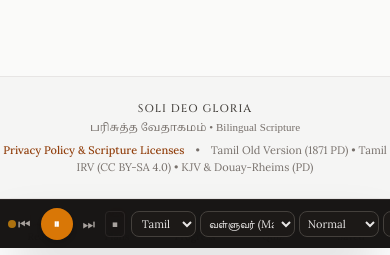
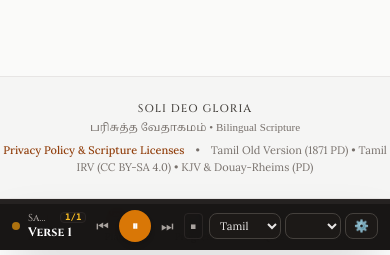
Before and after one commit to Elroi-thecreator/bibleweb, a Python web app: template templates/reader.html in a window 390 px wide. Shown: the part 589-844 px from the top of the page. Run offline with Jinja, Linux system fonts and the light colour scheme; the template is opened without the code that fills it: most values are stand-ins (such as "Sample title", 1, 10 or a date in 2020); some libraries are stand-ins or nearby versions.

Commit message:
fix(audio): centralize voice change in settings and add mobile audio progress tracking
- Centralize neural voice selection exclusively in the Settings modal, removing audio-voice-select from the reader dock
- Add a direct Voice & Audio Settings button (⚙️) to the audio player dock
- Add real-time audio progress bar with interactive seek across reader dock and read-along mobile bar
- Add prominent verse progress counter (e.g. 1/51 in reader, 1/28 in read-along) and time elapsed display on mobile
- Implement updateAudioProgressUI with timeupdate and loadedmetadata listeners in audio_player.js
- Update end-to-end flow test suite in scripts/test_audio_flow_e2e.py
- Synchronize knowledge base specification in PROD-AUDIO-001.yaml to v1.8.0

```diff
--- a/static/js/audio_player.js
+++ b/static/js/audio_player.js
@@ -49,6 +49,35 @@ class BibleContinuousAudio {
                 }, 1000);
             }
         });
+
+        this.audio.addEventListener('timeupdate', () => {
+            this.updateAudioProgressUI();
+        });
+
+        this.audio.addEventListener('loadedmetadata', () => {
+            this.updateAudioProgressUI();
+        });
+    }
+
+    updateAudioProgressUI() {
+        const cur = this.audio.currentTime || 0;
+        const dur = this.audio.duration || 0;
+        const pct = dur > 0 ? Math.min(100, Math.max(0, (cur / dur) * 100)) : 0;
+
+        const progressBar = document.getElementById('audio-progress-bar');
+        if (progressBar) {
+            progressBar.style.width = `${pct}%`;
+        }
+
+        const timeLabel = document.getElementById('audio-time-label');
+        if (timeLabel) {
+            const formatTime = (sec) => {
+                const m = Math.floor(sec / 60);
+                const s = Math.floor(sec % 60);
+                return `${m}:${s < 10 ? '0' : ''}${s}`;
+            };
+            timeLabel.innerText = `${formatTime(cur)} / ${formatTime(dur)}`;
+        }
     }
 
     getVerseCacheKey(index) {
@@ -180,6 +209,24 @@ class BibleContinuousAudio {
         }
 
         this.syncDockVoiceOptions();
+
+        // Update progress counter in dock (e.g. 1/51)
+        const pCount = document.getElementById('audio-progress-count');
+        if (pCount && this.verses.length > 0) {
+            pCount.innerText = `1/${this.verses.length}`;
+        }
+
+        // Attach interactive seek listener to audio progress track
+        const track = document.getElementById('audio-progress-track');
+        if (track && !track._hasSeekListener) {
+            track._hasSeekListener = true;
+            track.addEventListener('click', (e) => {
+                if (!this.audio || !this.audio.duration) return;
+                const rect = track.getBoundingClientRect();
+                const pos = Math.max(0, Math.min(1, (e.clientX - rect.left) / rect.width));
+                this.audio.currentTime = pos * this.audio.duration;
+            });
+        }
     }
 
     async ensureVerseAudioDownloaded(index) {
@@ -442,6 +489,14 @@ class BibleContinuousAudio {
 
         const label = document.getElementById('audio-verse-label');
         if (label) label.innerText = `Verse ${v.verseDisplay || v.verse}`;
+
+        const progressCount = document.getElementById('audio-progress-count');
+        if (progressCount) {
+            progressCount.innerText = `${this.currentIndex + 1}/${this.verses.length}`;
+        }
+
+        const pBar = document.getElementById('audio-progress-bar');
+        if (pBar) pBar.style.width = '0%';
     }
 
     pause() {
@@ -498,6 +553,10 @@ class BibleContinuousAudio {
             el.classList.remove('ring-2', 'ring-amber-500', 'bg-amber-50/70', 'dark:bg-amber-950/40');
         });
         this.setPlayPauseIcon(false);
+        const pBar = document.getElementById('audio-progress-bar');
+        if (pBar) pBar.style.width = '0%';
+        const timeLabel = document.getElementById('audio-time-label');
+        if (timeLabel) timeLabel.innerText = '0:00 / 0:00';
         this.hideDock();
     }
 
--- a/templates/reader.html
+++ b/templates/reader.html
@@ -268,18 +268,32 @@
     </div>
 </div>
 
-<!-- Persistent Audio Dock -->
-<div id="audio-dock" class="fixed bottom-14 sm:bottom-0 inset-x-0 bg-stone-950/95 backdrop-blur-md text-stone-100 p-2 sm:p-3 sm:px-8 border-t border-stone-800 shadow-2xl z-50 transform translate-y-full transition-transform duration-300 ease-in-out">
-    <div class="max-w-4xl mx-auto flex items-center justify-between gap-1.5 sm:gap-3">
-        <div class="flex items-center space-x-2 sm:space-x-2.5 min-w-0">
+<!-- Persistent Audio Dock with Real-Time Progress -->
+<div id="audio-dock" class="fixed bottom-14 sm:bottom-0 inset-x-0 bg-stone-950/95 backdrop-blur-md text-stone-100 px-3 py-2 sm:py-2.5 sm:px-8 border-t border-stone-800 shadow-2xl z-50 transform translate-y-full transition-transform duration-300 ease-in-out">
+    <!-- Real-time Audio Playback Progress Bar (Interactive Seek) -->
+    <div class="absolute top-0 inset-x-0 h-1 bg-stone-800/80 cursor-pointer overflow-hidden group" id="audio-progress-track" title="Tap to seek audio">
+        <div id="audio-progress-bar" class="h-full bg-gradient-to-r from-amber-600 via-amber-500 to-amber-400 transition-all duration-100 ease-linear" style="width: 0%"></div>
+    </div>
+
+    <div class="max-w-4xl mx-auto flex items-center justify-between gap-1.5 sm:gap-3 mt-0.5">
+        <!-- Verse Info & Progress Counter -->
+        <div class="flex items-center space-x-2 sm:space-x-2.5 min-w-0 shrink">
             <span class="w-2 sm:w-2.5 h-2 sm:h-2.5 rounded-full bg-amber-500 animate-pulse shrink-0"></span>
             <div class="min-w-0">
-                <span class="font-cinzel text-[10px] sm:text-[11px] text-stone-400 block leading-none truncate max-w-[85px] sm:max-w-none">{{ book.name_en }} {{ chapter }}</span>
-                <span id="audio-verse-label" class="font-bold text-xs text-white font-cinzel leading-tight truncate block">Verse 1</span>
+                <div class="flex items-center gap-1.5 leading-none">
+                    <span class="font-cinzel text-[10px] sm:text-[11px] text-stone-400 truncate max-w-[75px] sm:max-w-none">{{ book.name_en }} {{ chapter }}</span>
+                    <!-- Real-time verse progress counter (e.g. 1/51) -->
+                    <span id="audio-progress-count" class="text-[9px] sm:text-[10px] font-mono px-1 py-0.2 rounded bg-stone-900 border border-stone-800 text-amber-400 font-bold shrink-0">1/{{ verses|length }}</span>
+                </div>
+                <div class="flex items-center gap-1.5 mt-0.5">
+                    <span id="audio-verse-label" class="font-bold text-xs text-white font-cinzel leading-tight truncate">Verse 1</span>
+                    <span id="audio-time-label" class="text-[9px] text-stone-400 font-mono hidden xs:inline">0:00 / 0:00</span>
+                </div>
             </div>
         </div>
 
-        <div class="flex items-center space-x-1.5 sm:space-x-3 shrink-0">
+        <!-- Center Controls: Prev, Play/Pause, Next, Stop -->
+        <div class="flex items-center space-x-1.5 sm:space-x-2.5 shrink-0">
             <button onclick="window.bibleAudio ? window.bibleAudio.prev() : null" class="text-stone-400 hover:text-white text-sm sm:text-base p-1 cursor-pointer" title="Previous verse">⏮</button>
             <button id="audio-play-pause-btn" onclick="window.bibleAudio ? window.bibleAudio.togglePlayPause() : null"
                     class="w-8 h-8 sm:w-9 sm:h-9 rounded-full bg-amber-600 hover:bg-amber-500 text-white flex items-center justify-center text-xs sm:text-sm font-bold shadow-md cursor-pointer shrink-0">
@@ -292,30 +306,22 @@
             </button>
         </div>
 
+        <!-- Right Options: Language, Speed, and Settings Gear (Voice change centralized in Settings page) -->
         <div class="flex items-center space-x-1 sm:space-x-2 text-xs shrink-0">
-            <select id="audio-lang-select" onchange="window.bibleAudio ? window.bibleAudio.setLanguage(this.value) : null" class="bg-stone-900 text-stone-200 border border-stone-700 rounded-lg px-1.5 sm:px-2 py-1 text-[11px] focus:outline-none max-w-[65px] sm:max-w-none">
+            <select id="audio-lang-select" onchange="window.bibleAudio ? window.bibleAudio.setLanguage(this.value) : null" class="bg-stone-900 text-stone-200 border border-stone-700 rounded-lg px-1.5 sm:px-2 py-1 text-[11px] focus:outline-none" title="Audio Language">
                 <option value="ta" selected>Tamil</option>
                 <option value="en">English</option>
             </select>
-            <select id="audio-voice-select" onchange="window.bibleAudio ? window.bibleAudio.setVoice(this.value) : null" class="bg-stone-900 text-stone-200 border border-stone-700 rounded-lg px-1 sm:px-2 py-1 text-[11px] focus:outline-none max-w-[95px] sm:max-w-none" title="Select Voice">
-                <option value="ta-IN-ValluvarNeural">வள்ளுவர் (Male - IN)</option>
-                <option value="ta-LK-KumarNeural">குமார் (Deep Bass - LK)</option>
-                <option value="ta-SG-AnbuNeural">அன்பு (Male - SG)</option>
-                <option value="ta-MY-SuryaNeural">சூர்யா (Male - MY)</option>
-                <option value="ta-IN-PallaviNeural">பல்லவி (Female - IN)</option>
-            </select>
-            <select id="audio-pitch-select" onchange="window.bibleAudio ? window.bibleAudio.setPitch(this.value) : null" class="bg-stone-900 text-stone-200 border border-stone-700 rounded-lg px-1 sm:px-2 py-1 text-[11px] focus:outline-none max-w-[80px] sm:max-w-none" title="Voice Bass Tone / பாஸ் குரல்">
-                <option value="+0Hz" selected>Normal</option>
-                <option value="-4Hz">Warm Bass</option>
-                <option value="-8Hz">Deep Bass</option>
-                <option value="-12Hz">Heavy Bass</option>
-            </select>
-            <select id="audio-rate-select" onchange="window.bibleAudio ? window.bibleAudio.setRate(this.value) : null" class="bg-stone-900 text-stone-200 border border-stone-700 rounded-lg px-1 sm:px-2 py-1 text-[11px] focus:outline-none">
+            <select id="audio-rate-select" onchange="window.bibleAudio ? window.bibleAudio.setRate(this.value) : null" class="bg-stone-900 text-stone-200 border border-stone-700 rounded-lg px-1 sm:px-2 py-1 text-[11px] focus:outline-none" title="Playback Speed">
                 <option value="0.75">0.75x</option>
                 <option value="1.0" selected>1.0x</option>
                 <option value="1.25">1.25x</option>
                 <option value="1.5">1.5x</option>
             </select>
+            <button type="button" onclick="toggleSettingsModal()" class="px-2 py-1 bg-stone-900 hover:bg-stone-800 text-stone-300 hover:text-amber-400 rounded-lg border border-stone-700 text-xs font-semibold flex items-center gap-1 cursor-pointer transition shadow-xs" title="Voice & Tone Settings (குரல் அமைப்புகள்)">
+                <span class="text-xs">⚙️</span>
+                <span class="hidden md:inline text-[11px]">Voice</span>
+            </button>
         </div>
     </div>
 </div>
```
Also changed, not shown: knowledge/product/PROD-AUDIO-001.yaml (+5 -2 lines), scripts/test_audio_flow_e2e.py (+19 -5 lines), templates/read_along.html (+38 -5 lines).
